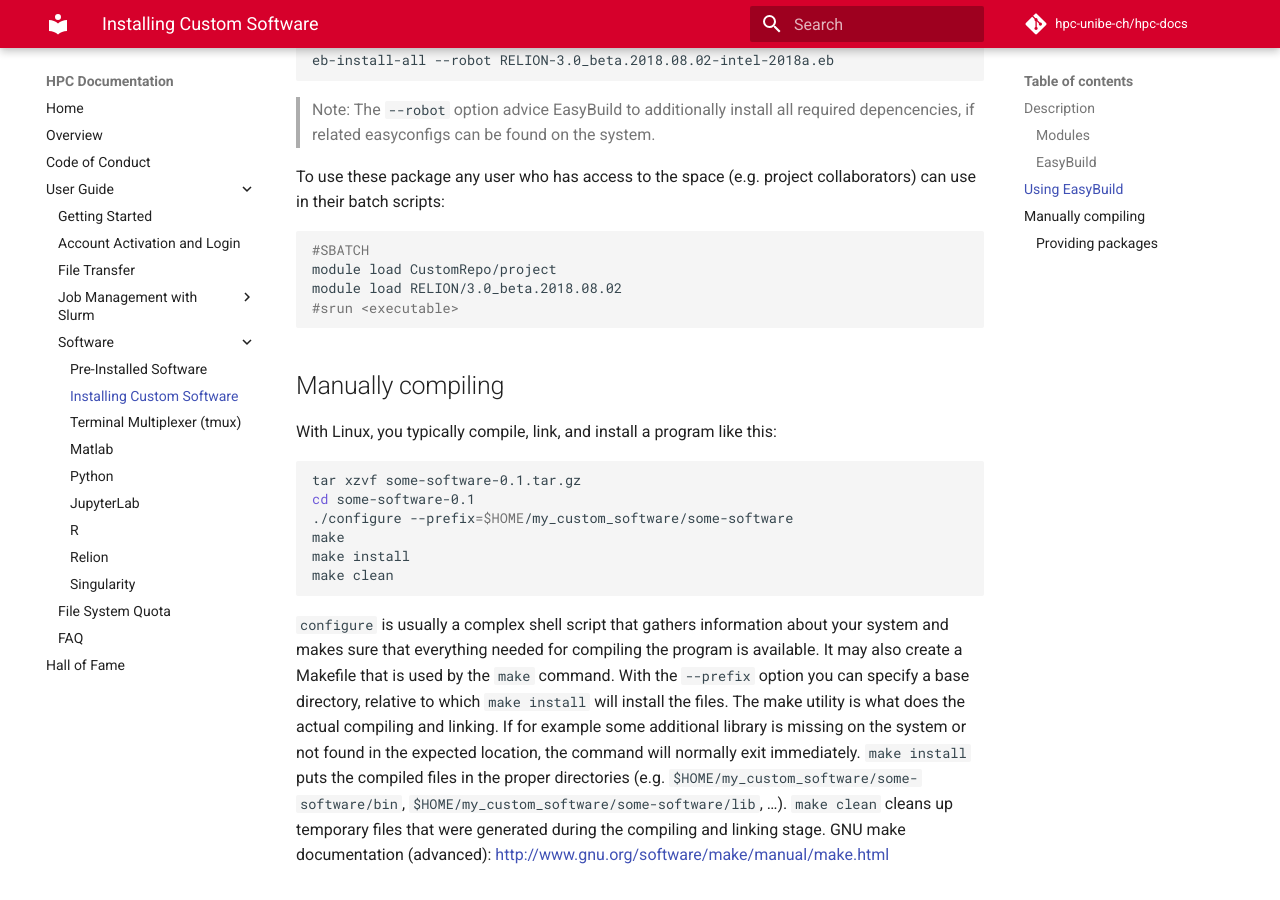
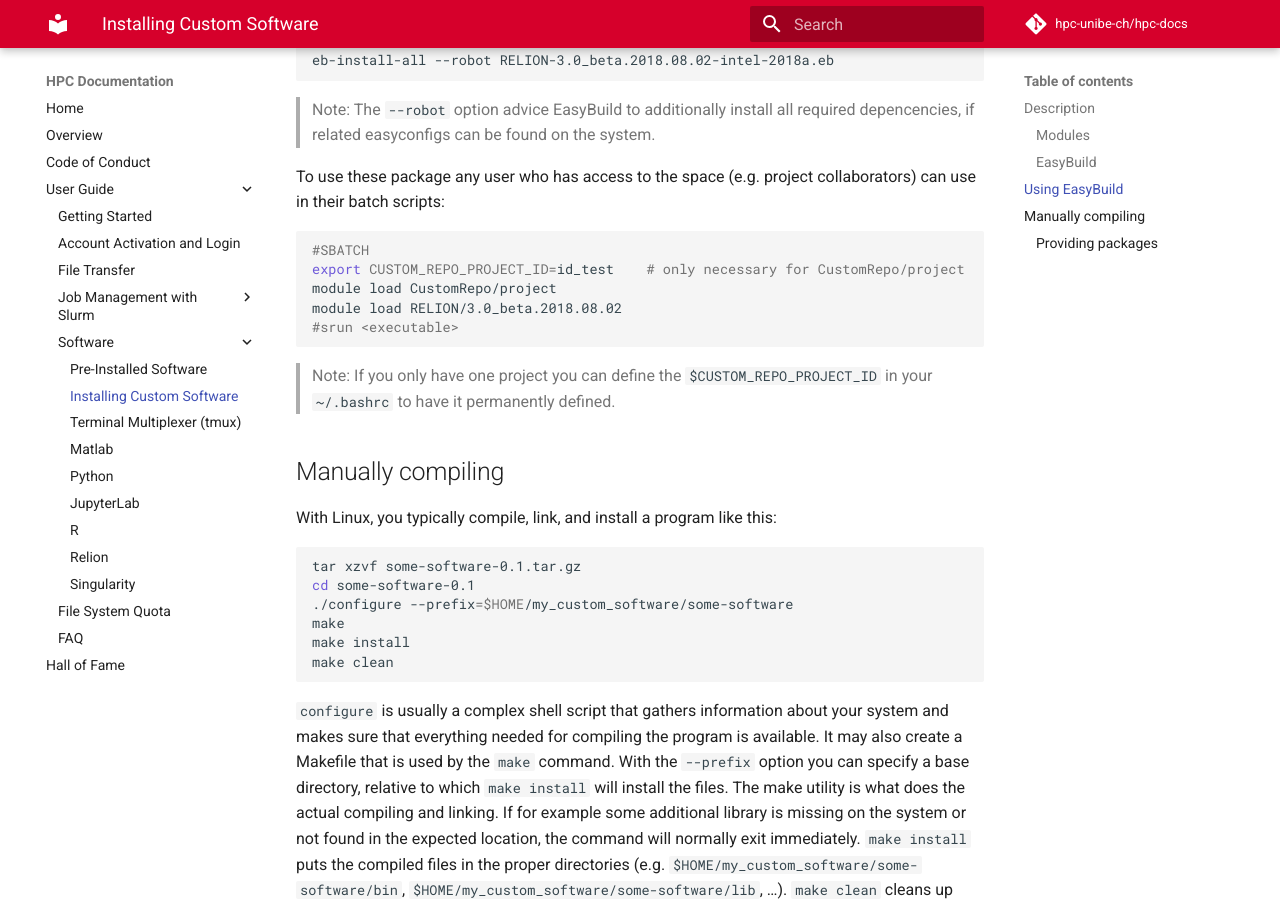
Before and after one commit to hpc-unibe-ch/hpc-unibe-ch.github.io, an MkDocs documentation site: the page built from docs/user-guide/software/installing-custom-software.md, in a window 1280 px wide and 900 px high, scrolled down 1802 px. Built offline with MkDocs 1.6.1 and Material for MkDocs 9.7.7, drawn with Linux system fonts in a browser that asks for light colours; comment, search, counter and statistics services are not loaded.

Commit message:
CustomRepo missing note

````diff
--- a/docs/user-guide/software/installing-custom-software.md
+++ b/docs/user-guide/software/installing-custom-software.md
@@ -59,10 +59,13 @@ To use these package any user who has access to the space (e.g. project collabor
 
 ```Bash
 #SBATCH
+export CUSTOM_REPO_PROJECT_ID=id_test    # only necessary for CustomRepo/project
 module load CustomRepo/project
 module load RELION/3.0_beta.2018.08.02
 #srun <executable>
 ```
+
+> Note: If you only have one project you can define the `$CUSTOM_REPO_PROJECT_ID` in your `~/.bashrc` to have it permanently defined.
 
 ## Manually compiling
 With Linux, you typically compile, link, and install a program like this:
````
